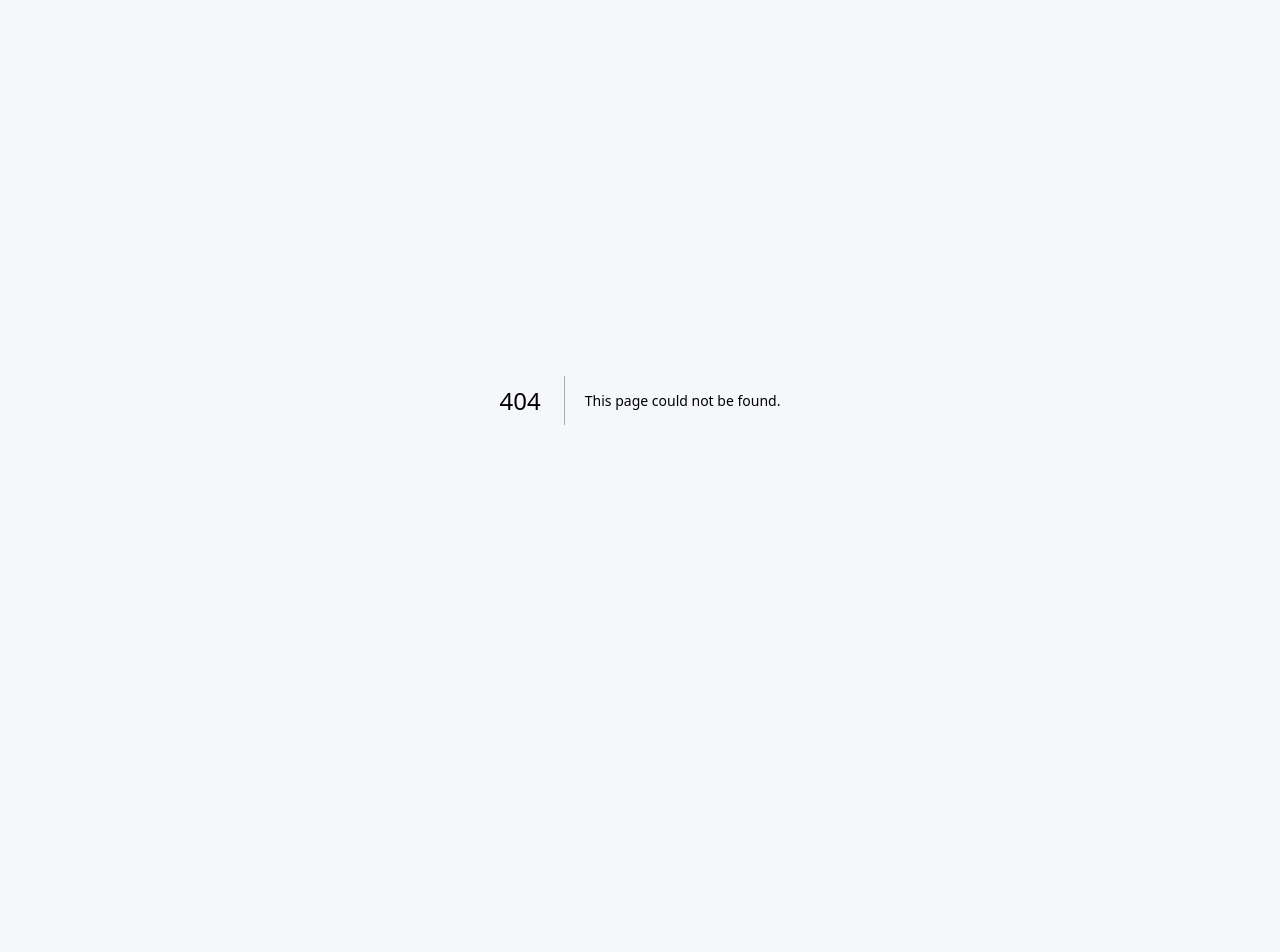
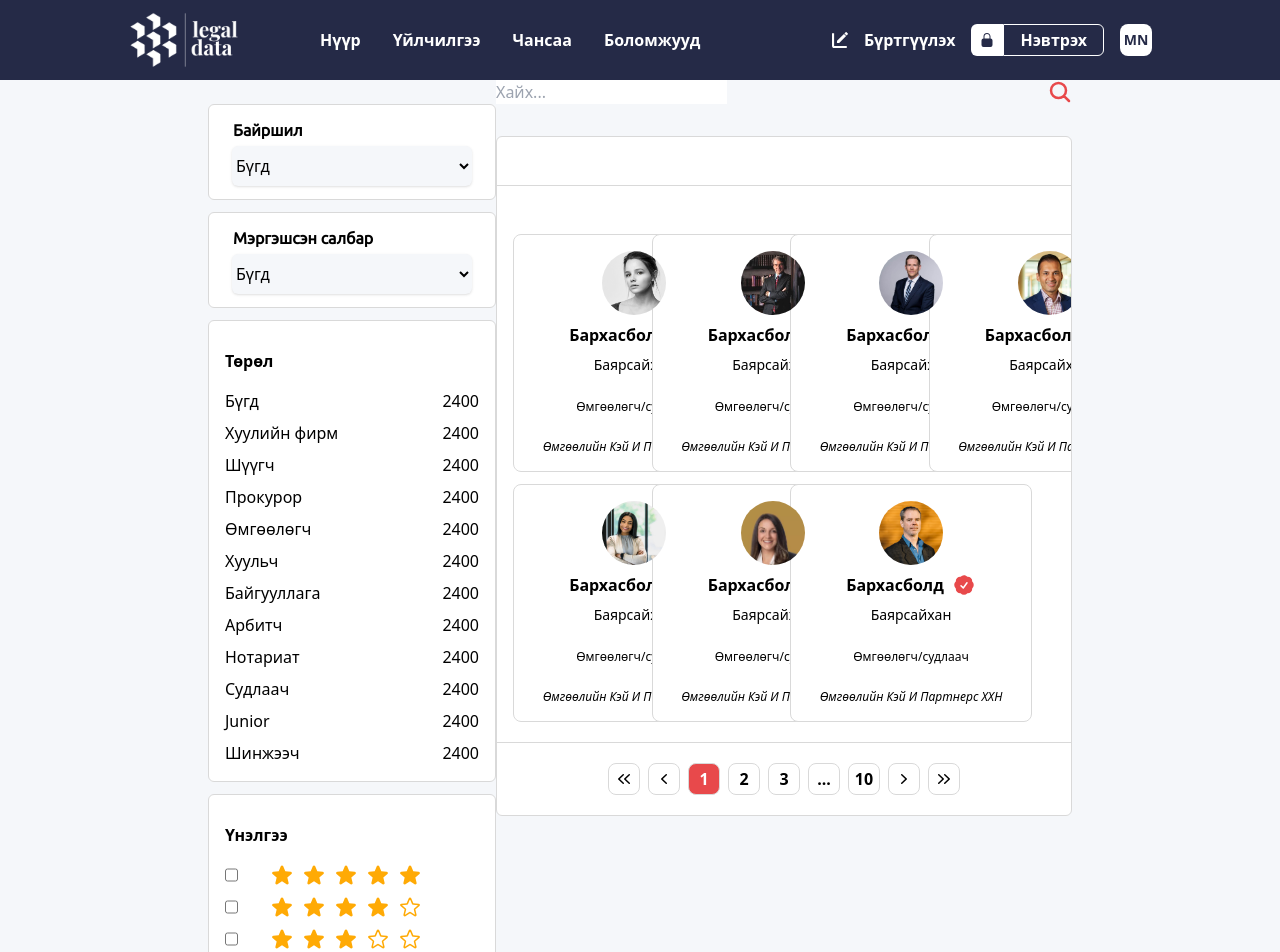
Before and after one commit to notestyle/legaldata, a Next.js app: page /search in a window 1280 px wide. Before the commit this address had no page. Shown: the top 952 px of the page. Before the commit the page ends 800 px from the top, so only its background shows below. Built offline with nearby package versions, Linux system fonts and the light colour scheme.

Commit message:
worked on a search page

```diff
--- a/src/components/sort.js
+++ b/src/components/sort.js
@@ -1,93 +1,59 @@
 import React, { useState } from "react";
 
-const categoryList = [
-  {
-    name: "Бүгд",
-    total: 2400,
-    value: "all",
-  },
-  {
-    name: "Хуулийн фирм",
-    total: 2400,
-    value: "all",
-  },
-  {
-    name: "Шүүгч",
-    total: 2400,
-    value: "all",
-  },
-  {
-    name: "Прокурор",
-    total: 2400,
-    value: "all",
-  },
-  {
-    name: "Өмгөөлөгч",
-    total: 2400,
-    value: "all",
-  },
-  {
-    name: "Хуульч",
-    total: 2400,
-    value: "all",
-  },
-  {
-    name: "Байгууллага",
-    total: 2400,
-    value: "all",
-  },
-  {
-    name: "Арбитч",
-    total: 2400,
-    value: "all",
-  },
-  {
-    name: "Нотариат",
-    total: 2400,
-    value: "all",
-  },
-  {
-    name: "Судлаач",
-    total: 2400,
-    value: "all",
-  },
-  {
-    name: "Junior",
-    total: 2400,
-    value: "all",
-  },
-  {
-    name: "Шинжээч",
-    total: 2400,
-    value: "all",
-  },
-];
-
-export default function Sort() {
+export default function Sort({
+  onChange,
+  locationList,
+  sectorList,
+  categoryList,
+  yearList,
+  ratingList,
+}) {
   const [active, setActive] = useState();
 
   return (
     <>
       <div className="lg:hidden mt-4">
         <div className="flex w-full gap-2">
+          {locationList ? (
             <select className="bg-white h-10 w-60 outline-none rounded-md shadow ">
-            <option>Байршил</option>
-            <option>Улаанбаатар</option>
-            <option>Сүхбаатар аймаг</option>
+              <option>Бүгд</option>
+              {locationList.map((row, i) => (
+                <option key={i} value={row.id}>
+                  {row.name}
+                </option>
+              ))}
             </select>
+          ) : (
+            <></>
+          )}
+          {yearList ? (
             <select className="bg-white h-10 w-60 outline-none rounded-md shadow ">
-            <option>Мэрэгшсэн салбар</option>
-            <option>2022</option>
-            <option>2023</option>
+              <option>Бүгд</option>
+              {yearList.map((row, i) => (
+                <option key={i} value={row}>
+                  {row}
+                </option>
+              ))}
             </select>
+          ) : (
+            <></>
+          )}
+          {sectorList ? (
             <select className="bg-white h-10 w-60 outline-none rounded-md shadow ">
-            <option>Он</option>
-            <option>2022</option>
-            <option>2023</option>
+              <option>Бүгд</option>
+              {sectorList.map((row, i) => (
+                <option key={i} value={row.id}>
+                  {row.name}
+                </option>
+              ))}
             </select>
+          ) : (
+            <></>
+          )}
         </div>
         <div className="flex overflow-x-auto gap-2 mt-4">
-          {categoryList.map((row, i) => (
+          {categoryList &&
+            categoryList.map((row, i) => (
               <button
                 key={i}
                 onClick={() => setActive(i)}
@@ -102,40 +68,61 @@ export default function Sort() {
       </div>
 
       <div className=" flex-col py-6 gap-3 w-80 hidden lg:flex">
+        {locationList ? (
           <div className=" flex flex-col justify-center w-72 h-24 bg-white border border-gray gap-1 rounded-md">
             <div className="font-[Ubuntu] font-bold pl-6">Байршил</div>
             <div className="flex justify-center">
               <select className="bg-white1 h-10 w-60 outline-none rounded-md shadow ">
                 <option>Бүгд</option>
-              <option>Улаанбаатар</option>
-              <option>Сүхбаатар аймаг</option>
+                {locationList.map((row, i) => (
+                  <option key={i} value={row.id}>
+                    {row.name}
+                  </option>
+                ))}
               </select>
             </div>
           </div>
-        <div>
+        ) : (
+          <></>
+        )}
+
+        {sectorList ? (
           <div className=" flex flex-col justify-center w-72 h-24 bg-white border border-gray gap-1 rounded-md">
             <div className="font-[Ubuntu] font-bold pl-6">Мэргэшсэн салбар</div>
             <div className="flex justify-center">
               <select className="bg-white1 h-10 w-60 outline-none rounded-md shadow ">
                 <option>Бүгд</option>
-                <option>Өмгөөлөгч</option>
-                <option>Шүүгч</option>
+                {sectorList.map((row, i) => (
+                  <option key={i} value={row.id}>
+                    {row.name}
+                  </option>
+                ))}
               </select>
             </div>
           </div>
-        </div>
-        <div>
+        ) : (
+          <></>
+        )}
+
+        {yearList ? (
           <div className=" flex flex-col justify-center w-72 h-24 bg-white border border-gray gap-1 rounded-md">
             <div className="font-[Ubuntu] font-bold pl-6">Он</div>
             <div className="flex justify-center">
               <select className="bg-white1 h-10 w-60 outline-none rounded-md shadow ">
                 <option>Бүгд</option>
-                <option>2022</option>
-                <option>2023</option>
+                {yearList.map((row, i) => (
+                  <option key={i} value={row}>
+                    {row}
+                  </option>
+                ))}
               </select>
             </div>
           </div>
-        </div>
+        ) : (
+          <></>
+        )}
+
+        {categoryList ? (
           <div className="w-72 py-4 flex flex-col gap-2 bg-white border border-gray rounded-md px-4">
             <div className="pt-3 font-bold mb-2">Төрөл</div>
             {categoryList.map((row, i) => (
@@ -151,6 +138,59 @@ export default function Sort() {
               </button>
             ))}
           </div>
+        ) : (
+          <></>
+        )}
+        {ratingList ? (
+          <div className="w-72 py-4 flex flex-col gap-2 bg-white border border-gray rounded-md px-4">
+            <div className="pt-3 font-bold mb-2">Үнэлгээ</div>
+            {ratingList.map((row, i) => (
+              <div key={i} className="flex gap-8">
+                <input
+                  type="checkbox"
+                  className=" accent-secondary text-white cursor-pointer"
+                />
+                <div className="flex gap-2">
+                  {[...Array(5).keys()].map((rate) =>
+                    rate + 1 <= row ? (
+                      <svg
+                        xmlns="http://www.w3.org/2000/svg"
+                        viewBox="0 0 24 24"
+                        fill="currentColor"
+                        className="w-6 h-6 text-star"
+                        key={rate}
+                      >
+                        <path
+                          fillRule="evenodd"
+                          d="M10.788 3.21c.448-1.077 1.976-1.077 2.424 0l2.082 5.007 5.404.433c1.164.093 1.636 1.545.749 2.305l-4.117 3.527 1.257 5.273c.271 1.136-.964 2.033-1.96 1.425L12 18.354 7.373 21.18c-.996.608-2.231-.29-1.96-1.425l1.257-5.273-4.117-3.527c-.887-.76-.415-2.212.749-2.305l5.404-.433 2.082-5.006z"
+                          clipRule="evenodd"
+                        />
+                      </svg>
+                    ) : (
+                      <svg
+                        xmlns="http://www.w3.org/2000/svg"
+                        fill="none"
+                        viewBox="0 0 24 24"
+                        strokeWidth={1.5}
+                        stroke="currentColor"
+                        className="w-6 h-6 text-star"
+                        key={rate}
+                      >
+                        <path
+                          strokeLinecap="round"
+                          strokeLinejoin="round"
+                          d="M11.48 3.499a.562.562 0 011.04 0l2.125 5.111a.563.563 0 00.475.345l5.518.442c.499.04.701.663.321.988l-4.204 3.602a.563.563 0 00-.182.557l1.285 5.385a.562.562 0 01-.84.61l-4.725-2.885a.563.563 0 00-.586 0L6.982 20.54a.562.562 0 01-.84-.61l1.285-5.386a.562.562 0 00-.182-.557l-4.204-3.602a.563.563 0 01.321-.988l5.518-.442a.563.563 0 00.475-.345L11.48 3.5z"
+                        />
+                      </svg>
+                    )
+                  )}
+                </div>
+              </div>
+            ))}
+          </div>
+        ) : (
+          <></>
+        )}
       </div>
     </>
   );
--- /dev/null
+++ b/src/dummy/constant.js
@@ -0,0 +1,92 @@
+export const categoryList = [
+  {
+    name: "Бүгд",
+    total: 2400,
+    id: "1",
+  },
+  {
+    name: "Хуулийн фирм",
+    total: 2400,
+    id: "2",
+  },
+  {
+    name: "Шүүгч",
+    total: 2400,
+    id: "3",
+  },
+  {
+    name: "Прокурор",
+    total: 2400,
+    id: "4",
+  },
+  {
+    name: "Өмгөөлөгч",
+    total: 2400,
+    id: "5",
+  },
+  {
+    name: "Хуульч",
+    total: 2400,
+    id: "6",
+  },
+  {
+    name: "Байгууллага",
+    total: 2400,
+    id: "7",
+  },
+  {
+    name: "Арбитч",
+    total: 2400,
+    id: "8",
+  },
+  {
+    name: "Нотариат",
+    total: 2400,
+    id: "9",
+  },
+  {
+    name: "Судлаач",
+    total: 2400,
+    id: "10",
+  },
+  {
+    name: "Junior",
+    total: 2400,
+    id: "11",
+  },
+  {
+    name: "Шинжээч",
+    total: 2400,
+    id: "12",
+  },
+];
+
+export const yearList = [2020, 2021, 2022];
+
+export const sectorList = [
+  {
+    name: "Эрүү",
+    id: "1",
+  },
+  {
+    name: "Гэр бүл",
+    id: "2",
+  },
+];
+
+export const locationList = [
+  {
+    name: "Улаанбаатар",
+    id: "1",
+  },
+  {
+    name: "Эрдэнэт",
+    id: "2",
+  },
+  {
+    name: "Дархан",
+    id: "2",
+  },
+];
+
+export const ratingList = [5, 4, 3, 2, 1];
--- a/src/pages/rank.js
+++ b/src/pages/rank.js
@@ -4,6 +4,12 @@ import Tip from "@/components/tip";
 import TopFarm from "@/components/topFarm";
 import TopLawyer from "@/components/topLawyer";
 import Head from "next/head";
+import {
+  categoryList,
+  locationList,
+  sectorList,
+  yearList,
+} from "@/dummy/constant";
 
 export default function Rank() {
   return (
@@ -18,7 +24,12 @@ export default function Rank() {
         <div className="w-full h-6 bg-white1"></div>
         <Tip />
         <div className="w-full flex gap-8 flex-col lg:flex-row">
-          <Sort />
+          <Sort
+            categoryList={categoryList}
+            locationList={locationList}
+            sectorList={sectorList}
+            yearList={yearList}
+          />
           <div className="w-full lg:w-[calc(100%-20rem)] py-8">
             <TopFarm />
             <TopLawyer title="2024 оны шилдэг өмгөөлөгчид" />
--- /dev/null
+++ b/src/pages/search.js
@@ -0,0 +1,73 @@
+import Layout from "@/components/layout";
+import MainTable from "@/components/mainTable";
+import Sort from "@/components/sort";
+import { useState } from "react";
+import {
+  ratingList,
+  locationList,
+  sectorList,
+  categoryList,
+} from "@/dummy/constant";
+export default function Search() {
+  const [sortList, setSortList] = useState([]);
+
+  function onChangeSort() {}
+
+  return (
+    <Layout>
+      <div className="flex">
+        <Sort
+          onChange={onChangeSort}
+          ratingList={ratingList}
+          locationList={locationList}
+          sectorList={sectorList}
+          categoryList={categoryList}
+        />
+        <div className="w-full">
+          <div className="w-full flex justify-between">
+            <input type="search" placeholder="Хайх..." />
+            <svg
+              xmlns="http://www.w3.org/2000/svg"
+              fill="none"
+              viewBox="0 0 24 24"
+              strokeWidth={2.5}
+              stroke="currentColor"
+              className="w-6 h-6 text-secondary"
+            >
+              <path
+                strokeLinecap="round"
+                strokeLinejoin="round"
+                d="M21 21l-5.197-5.197m0 0A7.5 7.5 0 105.196 5.196a7.5 7.5 0 0010.607 10.607z"
+              />
+            </svg>
+          </div>
+          <div className="w-full flex">
+            {sortList.map((row, i) => (
+              <div
+                key={i}
+                className="px-3 h-8 bg-primary rounded text-white flex items-center justify-between gap-3"
+              >
+                {row}
+                <svg
+                  xmlns="http://www.w3.org/2000/svg"
+                  viewBox="0 0 24 24"
+                  fill="currentColor"
+                  className="w-6 h-6 cursor-pointer"
+                  onClick={() => {}}
+                >
+                  <path
+                    fillRule="evenodd"
+                    d="M12 2.25c-5.385 0-9.75 4.365-9.75 9.75s4.365 9.75 9.75 9.75 9.75-4.365 9.75-9.75S17.385 2.25 12 2.25zm-1.72 6.97a.75.75 0 10-1.06 1.06L10.94 12l-1.72 1.72a.75.75 0 101.06 1.06L12 13.06l1.72 1.72a.75.75 0 101.06-1.06L13.06 12l1.72-1.72a.75.75 0 10-1.06-1.06L12 10.94l-1.72-1.72z"
+                    clipRule="evenodd"
+                  />
+                </svg>
+              </div>
+            ))}
+          </div>
+
+          <MainTable />
+        </div>
+      </div>
+    </Layout>
+  );
+}
--- a/tailwind.config.js
+++ b/tailwind.config.js
@@ -9,6 +9,7 @@ module.exports = {
         white: "#FFFFFF",
         white1: "#F5F7FA",
         gray: "#D9D9D9",
+        star: "#FFAA05",
       },
     },
   },
```
Lines whose indentation alone changed are shown as unchanged.
